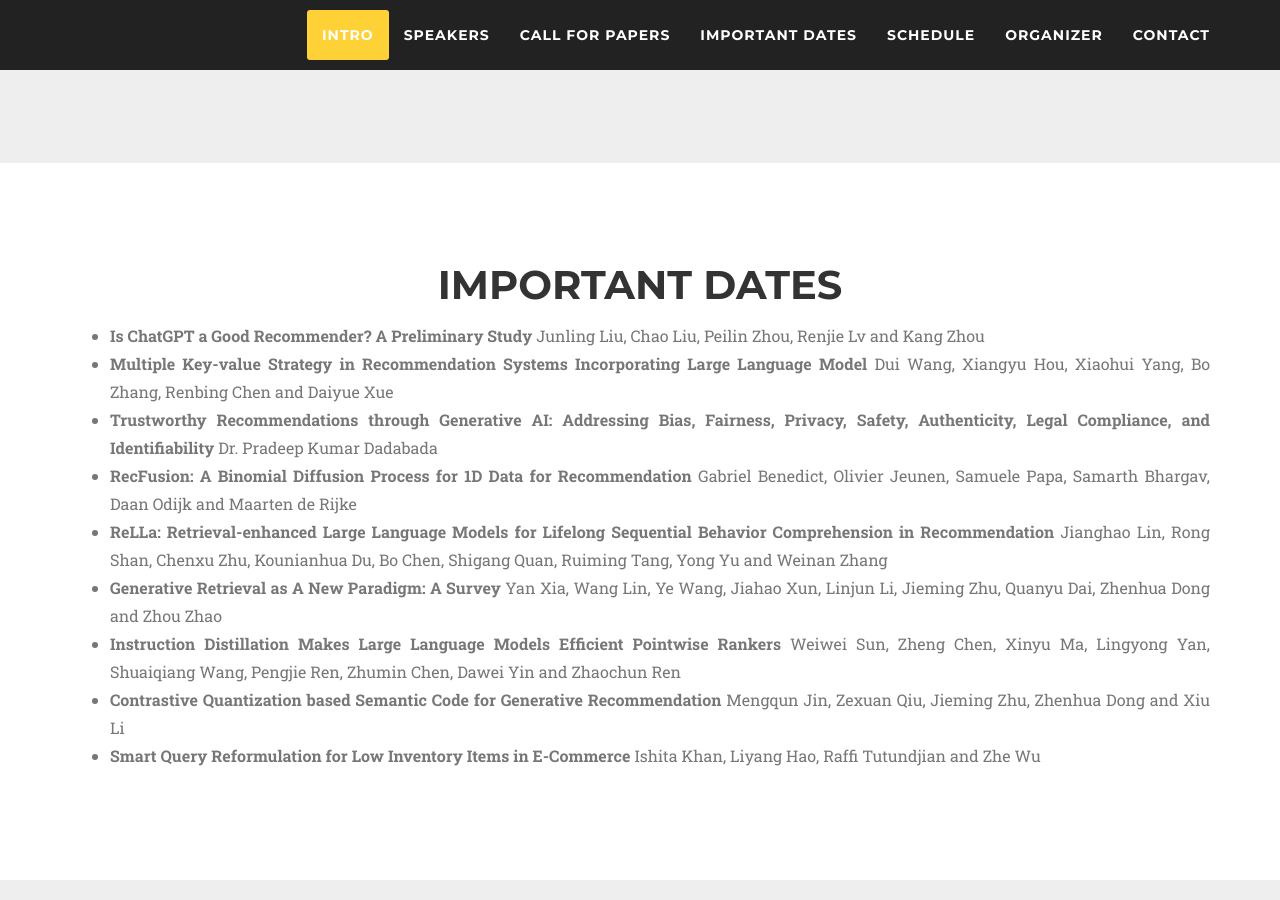
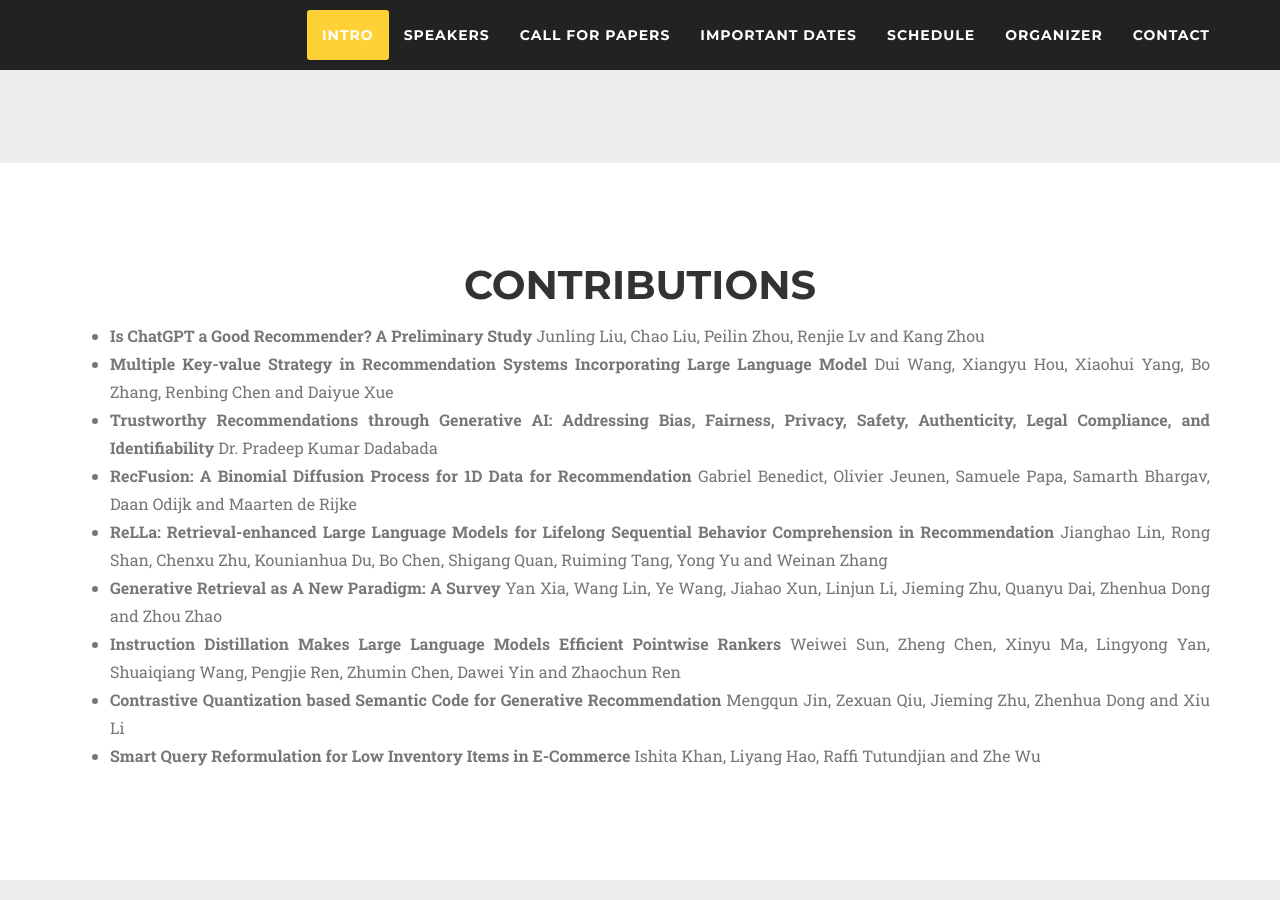
Before and after one commit to generative-rec/generative-rec.github.io, a Jekyll site: the page built from index.md, in a window 1280 px wide and 900 px high, scrolled down 658 px. Built offline with Jekyll 4.4.1, drawn with Linux system fonts in a browser that asks for light colours; nearby versions of some CDN libraries; some web fonts are replaced.

Commit message:
Update contributions.html

```diff
--- a/_includes/contributions.html
+++ b/_includes/contributions.html
@@ -2,7 +2,7 @@
   <div class="container">
     <div class="row">
       <div class="col-lg-12 text-center">
-        <h2 class="section-heading">Important Dates</h2>
+        <h2 class="section-heading">Contributions</h2>
         <!--h3 class="section-subheading text-muted">Lorem ipsum dolor sit amet consectetur.</h3-->
       </div>
     </div>
```
